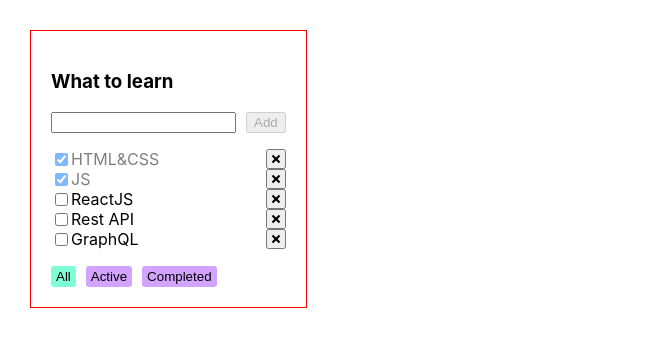
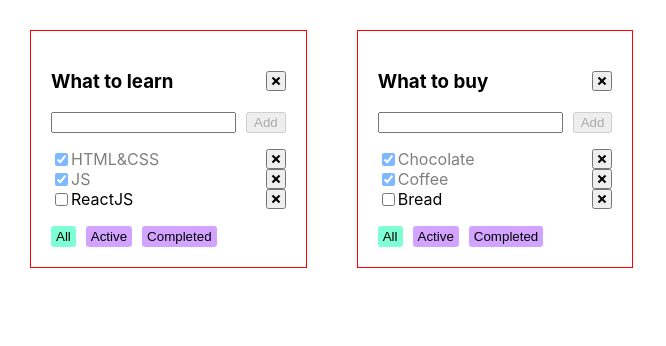
Before and after one commit to 4iklins/todolist, a React (Create React App) app: page / in a window 1280 px wide. Shown: the top 346 px of the page, without its empty margins (0-666 px from the left). Built offline with nearby package versions, Linux system fonts and the light colour scheme.

Commit message:
todolistArr, dell todolist

```diff
--- a/src/App.tsx
+++ b/src/App.tsx
@@ -4,56 +4,94 @@
 import { useState } from 'react';
 import { v1 } from 'uuid';
 
-let tasks1 = [
-  { id: v1(), title: 'HTML&CSS', isDone: true },
-  { id: v1(), title: 'JS', isDone: true },
-  { id: v1(), title: 'ReactJS', isDone: false },
-  { id: v1(), title: 'Rest API', isDone: false },
-  { id: v1(), title: 'GraphQL', isDone: false },
+const todolistId1 = v1();
+const todolistId2 = v1();
+
+const todolistsArray: TodolistType[] = [
+  { id: todolistId1, title: 'What to learn', filter: 'all' },
+  { id: todolistId2, title: 'What to buy', filter: 'all' },
 ];
+
+interface TodolistType {
+  id: string;
+  title: string;
+  filter: FilterType;
+}
+interface TasksStateType {
+  [key: string]: TaskType[];
+}
+
+const tasksState = {
+  [todolistId1]: [
+    { id: v1(), title: 'HTML&CSS', isDone: true },
+    { id: v1(), title: 'JS', isDone: true },
+    { id: v1(), title: 'ReactJS', isDone: false },
+  ],
+  [todolistId2]: [
+    { id: v1(), title: 'Chocolate', isDone: true },
+    { id: v1(), title: 'Coffee', isDone: true },
+    { id: v1(), title: 'Bread', isDone: false },
+  ],
+};
 
 export type FilterType = 'all' | 'completed' | 'active';
 
 function App() {
-  const [filter, setFilter] = useState<FilterType>('all');
-  const [tasks, setTasks] = useState<TaskType[]>(tasks1);
+  const [todolists, setTodolists] = useState<TodolistType[]>(todolistsArray);
+  const [tasks, setTasks] = useState<TasksStateType>(tasksState);
 
-  const removeTask = (id: string) => {
-    setTasks(tasks.filter(task => task.id !== id));
-  };
-  const addTask = (title: string) => {
-    setTasks([...tasks, { id: v1(), title: title, isDone: false }]);
+  const removeTodolist = (todolistId: string) => {
+    setTodolists(todolists.filter(tl => tl.id !== todolistId));
   };
 
-  const changeTaskStatus = (taskId: string) => {
-    setTasks(tasks.map(task => (task.id === taskId ? { ...task, isDone: !task.isDone } : task)));
+  const removeTask = (id: string, todolistId: string) => {
+    setTasks({ ...tasks, [todolistId]: tasks[todolistId].filter(tl => tl.id !== id) });
+  };
+  const addTask = (title: string, todolistId: string) => {
+    setTasks({ ...tasks, [todolistId]: [...tasks[todolistId], { id: v1(), title: title, isDone: false }] });
   };
 
-  let taskForTodoList = tasks;
-  if (filter === 'active') {
-    taskForTodoList = tasks.filter(task => !task.isDone);
-  }
-  if (filter === 'completed') {
-    taskForTodoList = tasks.filter(task => task.isDone);
-  }
-
-  const changeFilter = (filter: FilterType) => {
-    setFilter(filter);
+  const changeTaskStatus = (taskId: string, todolistId: string) => {
+    setTasks({
+      ...tasks,
+      [todolistId]: tasks[todolistId].map(task => (task.id === taskId ? { ...task, isDone: !task.isDone } : task)),
+    });
   };
 
-  return (
-    <div className='App'>
+  const changeFilter = (filter: FilterType, id: string) => {
+    setTodolists(todolists.map(todolist => (todolist.id === id ? { ...todolist, filter } : todolist)));
+  };
+
+  const getTasksForRender = (todolist: TodolistType, todolistId: string) => {
+    let taskForTodoList = tasks[todolistId];
+    if (todolist.filter === 'active') {
+      taskForTodoList = tasks[todolistId].filter(task => !task.isDone);
+    }
+    if (todolist.filter === 'completed') {
+      taskForTodoList = tasks[todolistId].filter(task => task.isDone);
+    }
+    return taskForTodoList;
+  };
+
+  const todolistComponents = todolists.map(todolist => {
+    const taskForRender = getTasksForRender(todolist, todolist.id);
+
+    return (
       <Todolist
-        title='What to learn'
-        tasks={taskForTodoList}
-        filter={filter}
+        id={todolist.id}
+        title={todolist.title}
+        tasks={taskForRender}
+        filter={todolist.filter}
         addTask={addTask}
         removeTask={removeTask}
         changeFilter={changeFilter}
         changeTaskStatus={changeTaskStatus}
+        removeTodolist={removeTodolist}
       />
-    </div>
-  );
+    );
+  });
+
+  return <div className='App'>{todolistComponents}</div>;
 }
 
 export default App;
--- a/src/Todolist.tsx
+++ b/src/Todolist.tsx
@@ -4,13 +4,15 @@
 import cn from 'classnames';
 
 export interface TodoListProps {
+  id: string;
   title: string;
   tasks: TaskType[];
   filter: FilterType;
-  removeTask: (id: string) => void;
-  addTask: (title: string) => void;
-  changeFilter: (filter: FilterType) => void;
-  changeTaskStatus: (taskId: string) => void;
+  removeTask: (id: string, todolistId: string) => void;
+  addTask: (title: string, todolistId: string) => void;
+  changeFilter: (filter: FilterType, id: string) => void;
+  changeTaskStatus: (taskId: string, todolistId: string) => void;
+  removeTodolist: (todolistId: string) => void;
 }
 
 export type TaskType = {
@@ -35,7 +37,7 @@
 
   const addTask = () => {
     if (title && title.trim() !== '') {
-      props.addTask(title.trim());
+      props.addTask(title.trim(), props.id);
       setTitle('');
     } else {
       setError(true);
@@ -45,7 +47,10 @@
 
   return (
     <div className={styles.todolist}>
-      <h3>{props.title}</h3>
+      <h3 className={styles.head}>
+        {props.title}
+        <button className={cn(styles.btnDel)} onClick={() => props.removeTodolist(props.id)}></button>
+      </h3>
       <div>
         <input
           value={title}
@@ -63,7 +68,7 @@
       <ul>
         {props.tasks.map(task => {
           const onChangeTaskStatusHandler = () => {
-            props.changeTaskStatus(task.id);
+            props.changeTaskStatus(task.id, props.id);
           };
           return (
             <li
@@ -73,7 +78,7 @@
               })}>
               <input type='checkbox' checked={task.isDone} onChange={onChangeTaskStatusHandler} />
               <span>{task.title}</span>
-              <button className={cn(styles.btnDel)} onClick={() => props.removeTask(task.id)}></button>
+              <button className={cn(styles.btnDel)} onClick={() => props.removeTask(task.id, props.id)}></button>
             </li>
           );
         })}
@@ -83,21 +88,21 @@
           className={cn(styles.btn, {
             [styles.btnActive]: props.filter === 'all',
           })}
-          onClick={() => props.changeFilter('all')}>
+          onClick={() => props.changeFilter('all', props.id)}>
           All
         </button>
         <button
           className={cn(styles.btn, {
             [styles.btnActive]: props.filter === 'active',
           })}
-          onClick={() => props.changeFilter('active')}>
+          onClick={() => props.changeFilter('active', props.id)}>
           Active
         </button>
         <button
           className={cn(styles.btn, {
             [styles.btnActive]: props.filter === 'completed',
           })}
-          onClick={() => props.changeFilter('completed')}>
+          onClick={() => props.changeFilter('completed', props.id)}>
           Completed
         </button>
       </div>
--- a/src/todolist.module.css
+++ b/src/todolist.module.css
@@ -11,6 +11,11 @@
 .todolist {
   border: 1px solid red;
   padding: 20px;
+}
+
+.head {
+  display: flex;
+  align-items: center;
 }
 
 .taskInput {
```
